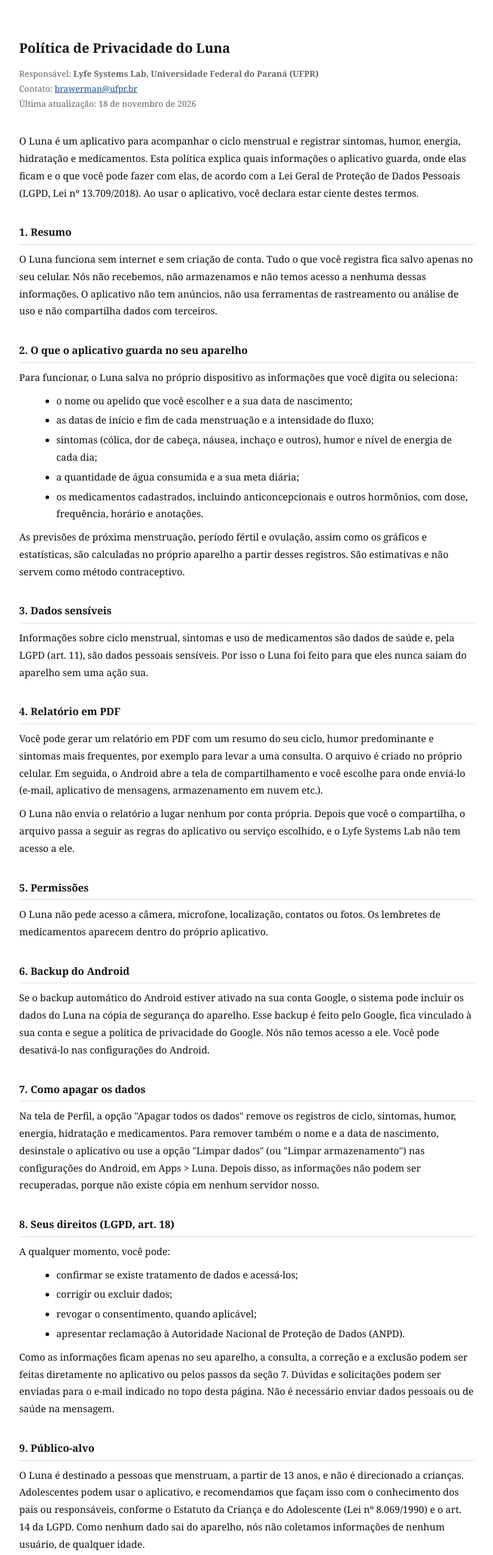
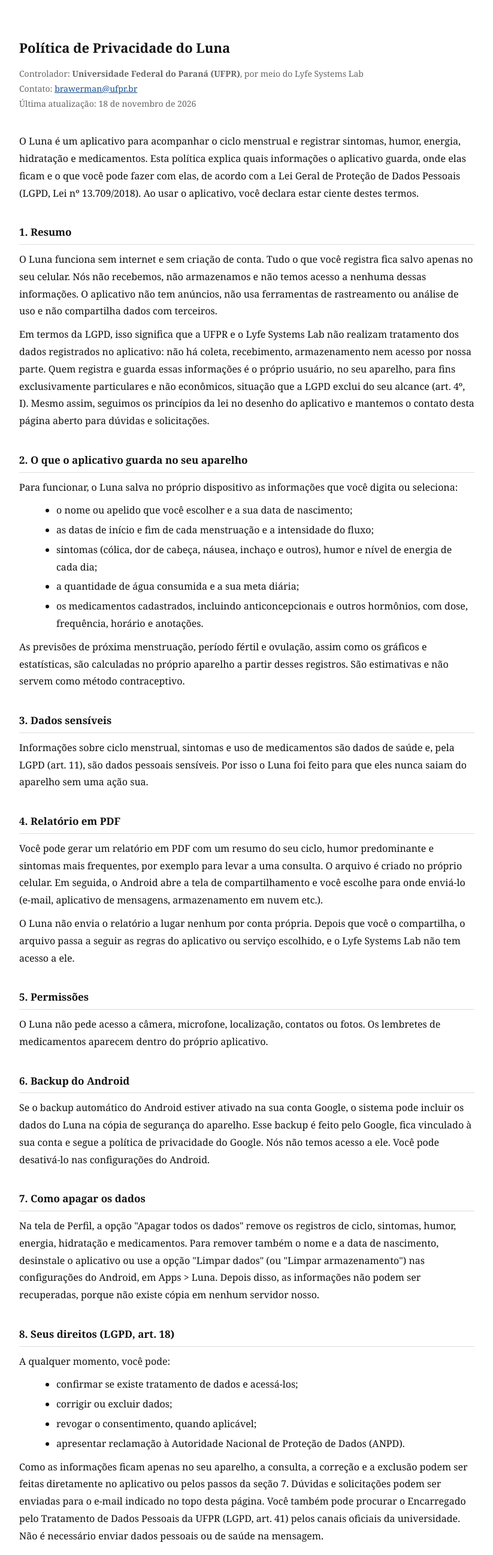
Before and after one commit to FellipeGabriel/politicas-de-privacidade, a plain HTML site: page luna.html in a window 1280 px wide. Shown: the top 2592 px of the page at 60% size, without its empty margins (228-1051 px from the left). Drawn offline with Linux system fonts and the light colour scheme.

Commit message:
Identifica a UFPR como controladora e enquadra o uso no art. 4º, I da LGPD
Co-Authored-By: Claude Opus 5.5 <noreply@anthropic.com>

```diff
--- a/luna.html
+++ b/luna.html
@@ -30,7 +30,7 @@
 
 <h1>Política de Privacidade do Luna</h1>
 <p class="meta">
-  Responsável: <strong>Lyfe Systems Lab, Universidade Federal do Paraná (UFPR)</strong><br>
+  Controlador: <strong>Universidade Federal do Paraná (UFPR)</strong>, por meio do Lyfe Systems Lab<br>
   Contato: <a href="mailto:brawerman@ufpr.br">brawerman@ufpr.br</a><br>
   Última atualização: 18 de novembro de 2026
 </p>
@@ -42,6 +42,10 @@
 <h2>1. Resumo</h2>
 <p>
   O Luna funciona sem internet e sem criação de conta. Tudo o que você registra fica salvo apenas no seu celular. Nós não recebemos, não armazenamos e não temos acesso a nenhuma dessas informações. O aplicativo não tem anúncios, não usa ferramentas de rastreamento ou análise de uso e não compartilha dados com terceiros.
+</p>
+
+<p>
+  Em termos da LGPD, isso significa que a UFPR e o Lyfe Systems Lab não realizam tratamento dos dados registrados no aplicativo: não há coleta, recebimento, armazenamento nem acesso por nossa parte. Quem registra e guarda essas informações é o próprio usuário, no seu aparelho, para fins exclusivamente particulares e não econômicos, situação que a LGPD exclui do seu alcance (art. 4º, I). Mesmo assim, seguimos os princípios da lei no desenho do aplicativo e mantemos o contato desta página aberto para dúvidas e solicitações.
 </p>
 
 <h2>2. O que o aplicativo guarda no seu aparelho</h2>
@@ -94,7 +98,7 @@
   <li>apresentar reclamação à Autoridade Nacional de Proteção de Dados (ANPD).</li>
 </ul>
 <p>
-  Como as informações ficam apenas no seu aparelho, a consulta, a correção e a exclusão podem ser feitas diretamente no aplicativo ou pelos passos da seção 7. Dúvidas e solicitações podem ser enviadas para o e-mail indicado no topo desta página. Não é necessário enviar dados pessoais ou de saúde na mensagem.
+  Como as informações ficam apenas no seu aparelho, a consulta, a correção e a exclusão podem ser feitas diretamente no aplicativo ou pelos passos da seção 7. Dúvidas e solicitações podem ser enviadas para o e-mail indicado no topo desta página. Você também pode procurar o Encarregado pelo Tratamento de Dados Pessoais da UFPR (LGPD, art. 41) pelos canais oficiais da universidade. Não é necessário enviar dados pessoais ou de saúde na mensagem.
 </p>
 
 <h2>9. Público-alvo</h2>
```
Also changed, not shown: respiraja.html (+6 -2 lines), uroflow.html (+6 -2 lines).
